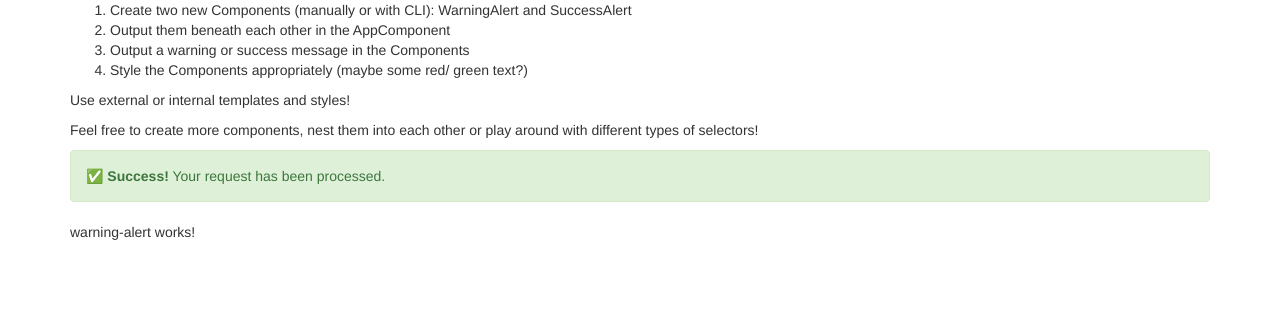
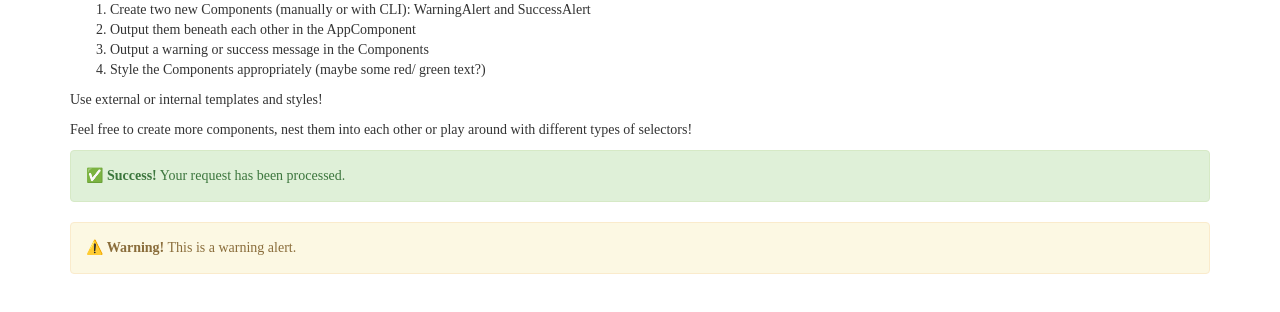
Before and after one commit to GraceWXT/angular-complete-guide-assignments, an Angular app in the folder basics-assignment-1-start/: page / in a window 1280 px wide. Shown: the top 312 px of the page. Built offline with nearby package versions, Linux system fonts and the light colour scheme.

Commit message:
Implement the warning alert and explore the css inheritance

```diff
--- a/basics-assignment-1-start/src/app/app.component.css
+++ b/basics-assignment-1-start/src/app/app.component.css
@@ -0,0 +1,3 @@
+div {
+  font-family: "Avenir";
+}
--- a/basics-assignment-1-start/src/app/app.component.html
+++ b/basics-assignment-1-start/src/app/app.component.html
@@ -12,5 +12,5 @@
     </div>
   </div>
   <app-success-alert></app-success-alert>
-  <app-warning-alert></app-warning-alert>
+  <div class="app-warning-alert"></div>
 </div>
--- a/basics-assignment-1-start/src/app/warning-alert/warning-alert.component.css
+++ b/basics-assignment-1-start/src/app/warning-alert/warning-alert.component.css
@@ -0,0 +1,3 @@
+div > span {
+  font-weight: bold;
+}
--- a/basics-assignment-1-start/src/app/warning-alert/warning-alert.component.html
+++ b/basics-assignment-1-start/src/app/warning-alert/warning-alert.component.html
@@ -1 +1,3 @@
-<p>warning-alert works!</p>
+<div class="alert alert-warning" role="alert">
+  <span>⚠️ Warning!</span>{{ message }}
+</div>
--- a/basics-assignment-1-start/src/app/warning-alert/warning-alert.component.ts
+++ b/basics-assignment-1-start/src/app/warning-alert/warning-alert.component.ts
@@ -1,7 +1,7 @@
 import { Component, OnInit } from '@angular/core';
 
 @Component({
-  selector: 'app-warning-alert',
+  selector: '.app-warning-alert',
   templateUrl: './warning-alert.component.html',
   styleUrls: ['./warning-alert.component.css']
 })
@@ -12,4 +12,5 @@ export class WarningAlertComponent implements OnInit {
   ngOnInit(): void {
   }
 
+  message = " This is a warning alert."
 }
```
